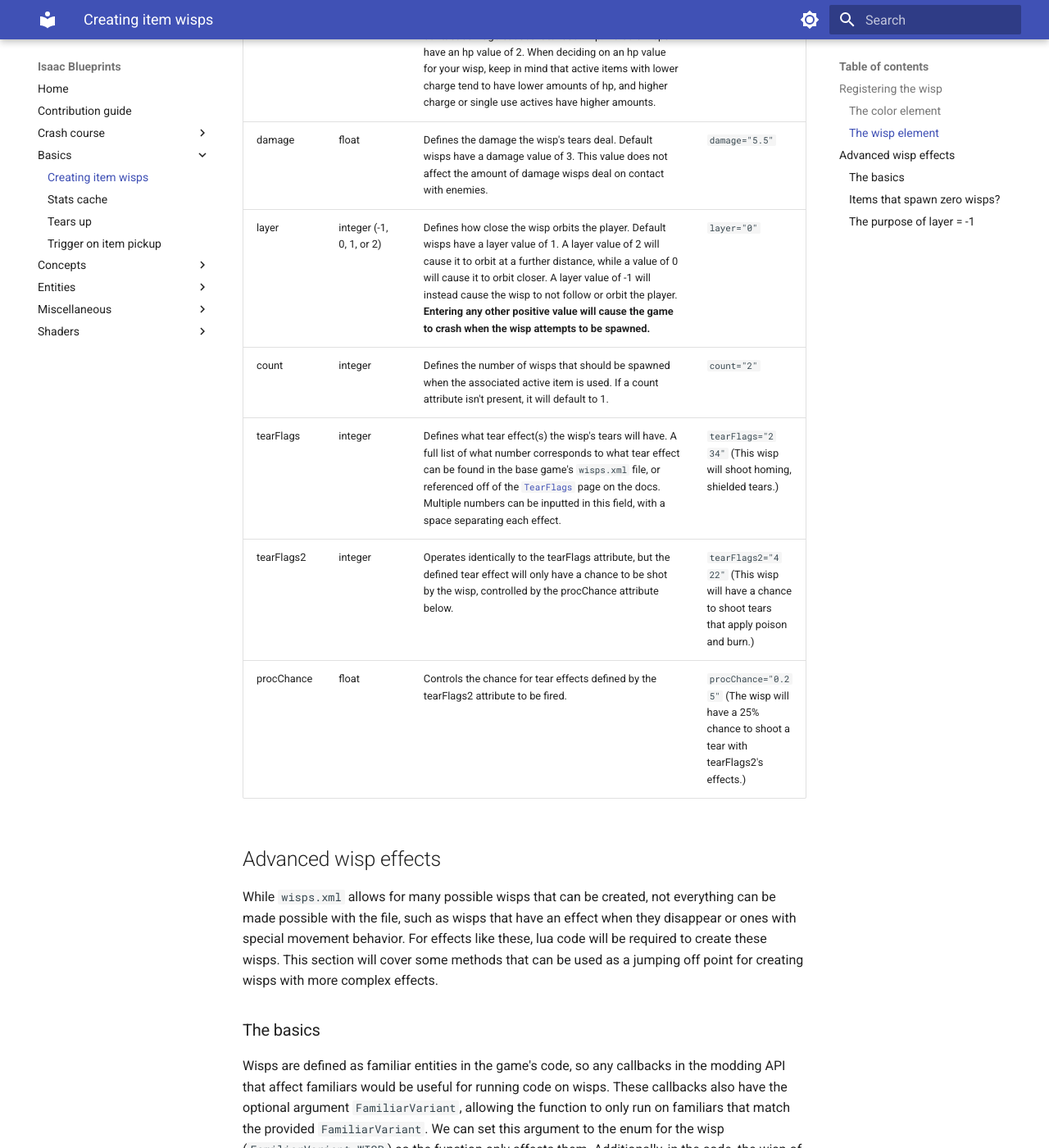
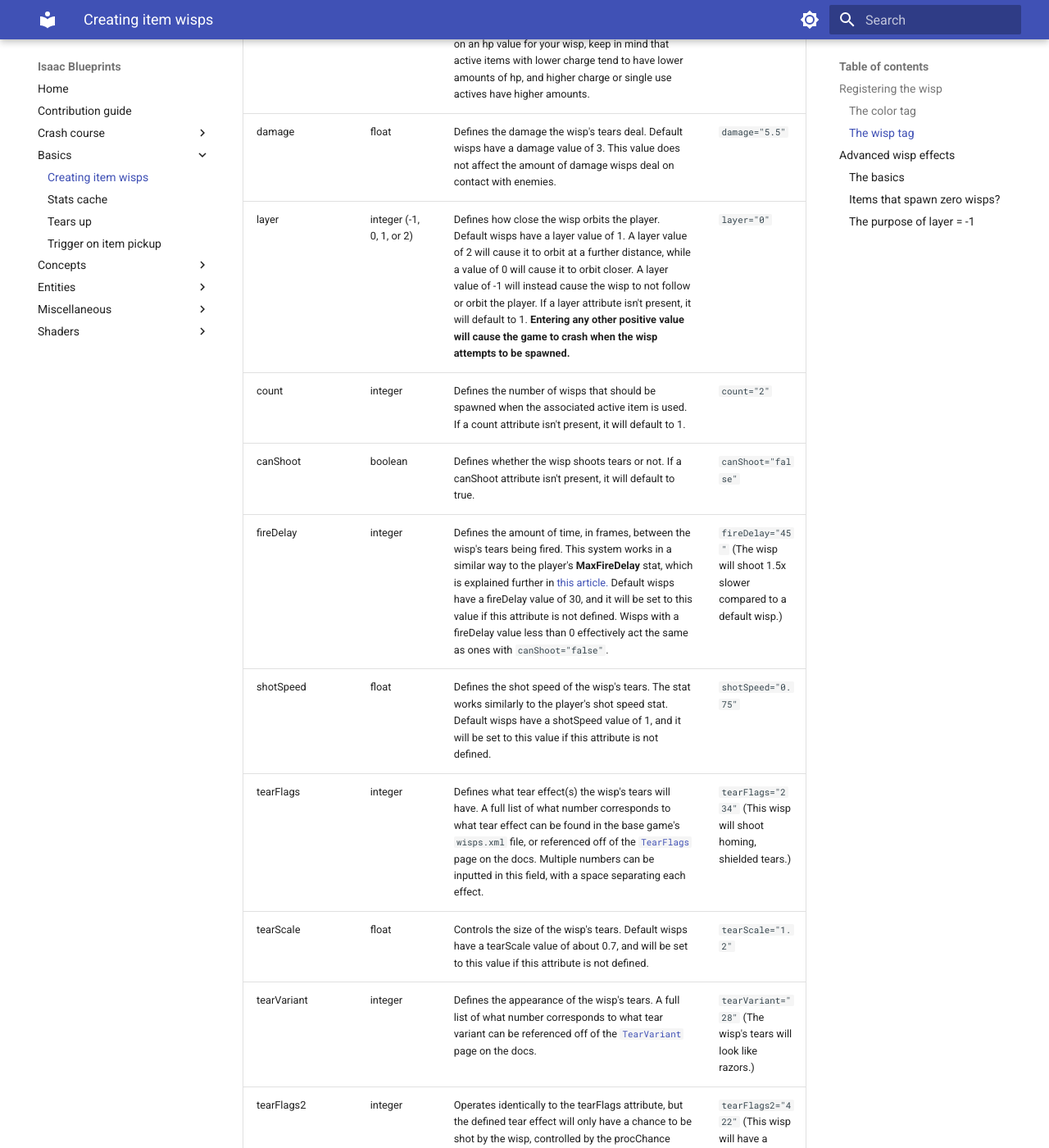
Before and after one commit to catinsurance/IsaacBlueprints, an MkDocs documentation site: the page built from docs/tutorials/basics/creating_item_wisps.md, in a window 1280 px wide and 1400 px high, scrolled down 2235 px. Shown: the whole window at 82% size. Built offline with MkDocs 1.6.1 and Material for MkDocs 9.7.7, drawn with Linux system fonts in a browser that asks for light colours; comment, search, counter and statistics services are not loaded; some of the changed text lies outside the part shown.

Commit message:
Update Item Wisps article with revisions and more attribute info

````diff
--- a/docs/tutorials/basics/creating_item_wisps.md
+++ b/docs/tutorials/basics/creating_item_wisps.md
@@ -26,40 +26,49 @@ The first step to creating a custom wisp is to have it registered in a `wisps.xm
 </wisps>
 ```
 
-There are two main child elements in this file to keep note of, the **color** element and **wisp** element.
+There are two main child tags in this file to keep note of, the **color** tag and **wisp** tag.
 
-### The color element
+### The color tag
 
-The color element stores a color for use inside your `wisps.xml` file, with a given **name** and RGB values. The RGB attributes that can be entered are **r**, **g**, **b**, **or**, **og**, **ob**, **cr**, **cg**, **cb**, and **ca**, and each of these attributes accept an integer value. Similar to the [`Color`](https://moddingofisaac.com/docs/rep/Color.html) class in the API, each of these attributes correspond to a member of the `Color` object - **r**, **g**, and **b** control the wisp's tint, **or**, **og**, and **ob** control the wisp's color offset, and **cr**, **cg**, **cb**, and **ca** control the wisp's colorize. However, the color defined in xml, when attached to a wisp, will not affect the wisp's `Color` value in game - in this example, the wisp would have a blue color in-game while having its `Color` be equal to `Color.Default`. It is also worth noting that the values in these two color systems correspond to each other - a wisp color value of 255 corresponds to a `Color` value of 1.
+The color tag stores a color for use inside your `wisps.xml` file, with a given **name** and RGB values. The RGB attributes that can be entered are **r**, **g**, **b**, **or**, **og**, **ob**, **cr**, **cg**, **cb**, and **ca**, and each of these attributes accept an integer value. Similar to the [`Color`](https://wofsauge.github.io/IsaacDocs/rep/Color.html) class in the API, each of these attributes correspond to a member of the `Color` object - **r**, **g**, and **b** control the wisp's tint, **or**, **og**, and **ob** control the wisp's color offset, and **cr**, **cg**, **cb**, and **ca** control the wisp's colorize. However, the color defined in xml, when attached to a wisp, will not affect the wisp's `Color` value in game - in this example, the wisp would have a blue color in-game while having its `Color` be equal to `Color.Default`. It is also worth noting that the values in these two color systems correspond to each other - a wisp color value of 255 corresponds to a `Color` value of 1.
 
 ???+ warning "Warning"
-    If a wisp attempts to reference a color element that has not been defined in the same file, it will instead default to a teal color. To avoid this from occurring on accident, and for ease of use, I would highly recommend copy-pasting the color elements from the base game's `wisps.xml` file, present in the resources folder (resources-dlc3 for Repentance users and extracted_resources for Repentance+ users).
+    If a wisp attempts to reference a color tag that has not been defined in the same file, it will instead default to a teal color. To avoid this from occurring on accident, and as a way to reference colors used by base game wisps, you can copy-paste the color tags from the base game's `wisps.xml` file, present in the resources folder (resources-dlc3 for Repentance users and extracted_resources for Repentance+ users).
     ![A wisp with its color undefined](../assets/item_wisps/invalid_wisp_color.png)
 
-### The wisp element
+### The wisp tag
 
-The wisp element is where the appearance and behavior of a wisp is defined, and is how it is linked to your active item. The element has several attributes to control these factors. The most important of these attributes will be listed below, but a complete list of them can be found on the `wisps.xml` page of the [community docs](https://moddingofisaac.com/docs/rep/xml/wisps.html).
+The wisp tag is where the appearance and behavior of a wisp is defined, and is how it is linked to your active item. The tag has several attributes to control these factors. A comprehensive list of the purpose for each attribute will be listed below.
 
 | Attribute | Value Type | Description | Example |
 | ----------- | ----------- | ----------- | ----------- |
 | id | integer | Links the defined wisp to your item. The id value should be the same one the item has defined in its `items.xml` entry. | `id="1"` |
-| flameColor | string | The color of the wisp's flame. Uses the name of a color element defined earlier in the file. | `flameColor="flame_blue"` |
-| coreColor | string | The color of the wisp's core. Uses the name of a color element defined earlier in the file. | `coreColor="core_blue"` |
-| tearColor | string | The color of the tears shot by the wisp. Uses the name of a color element defined earlier in the file. | `tearColor="tear_blue"` |
+| flameColor | string | The color of the wisp's flame. Uses the name of a color tag defined earlier in the file. | `flameColor="flame_blue"` |
+| coreColor | string | The color of the wisp's core. Uses the name of a color tag defined earlier in the file. | `coreColor="core_blue"` |
+| tearColor | string | The color of the tears shot by the wisp. Uses the name of a color tag defined earlier in the file. | `tearColor="tear_blue"` |
 | coreGfx | string | Changes the appearance of the wisp's core. Uses a .png file that is placed in resources/gfx/familiar/wisps. | `coreGfx="cross.png"` |
 | hp | float | Defines the wisp's maximum hitpoints. Each projectile the wisp blocks causes it to lose 1 hp, and taking contact damage causes it to lose 2 hp. Default wisps have an hp value of 2. When deciding on an hp value for your wisp, keep in mind that active items with lower charge tend to have lower amounts of hp, and higher charge or single use actives have higher amounts. | `hp="3"` |
 | damage | float | Defines the damage the wisp's tears deal. Default wisps have a damage value of 3. This value does not affect the amount of damage wisps deal on contact with enemies. | `damage="5.5"` |
-| layer | integer (-1, 0, 1, or 2) | Defines how close the wisp orbits the player. Default wisps have a layer value of 1. A layer value of 2 will cause it to orbit at a further distance, while a value of 0 will cause it to orbit closer. A layer value of -1 will instead cause the wisp to not follow or orbit the player. **Entering any other positive value will cause the game to crash when the wisp attempts to be spawned.** | `layer="0"` |
+| layer | integer (-1, 0, 1, or 2) | Defines how close the wisp orbits the player. Default wisps have a layer value of 1. A layer value of 2 will cause it to orbit at a further distance, while a value of 0 will cause it to orbit closer. A layer value of -1 will instead cause the wisp to not follow or orbit the player. If a layer attribute isn't present, it will default to 1. **Entering any other positive value will cause the game to crash when the wisp attempts to be spawned.** | `layer="0"` |
 | count | integer | Defines the number of wisps that should be spawned when the associated active item is used. If a count attribute isn't present, it will default to 1. | `count="2"` |
-| tearFlags | integer | Defines what tear effect(s) the wisp's tears will have. A full list of what number corresponds to what tear effect can be found in the base game's `wisps.xml` file, or referenced off of the [`TearFlags`](https://moddingofisaac.com/docs/rep/enums/TearFlags.html) page on the docs. Multiple numbers can be inputted in this field, with a space separating each effect. | `tearFlags="2 34"` (This wisp will shoot homing, shielded tears.) |
+| canShoot | boolean | Defines whether the wisp shoots tears or not. If a canShoot attribute isn't present, it will default to true. | `canShoot="false"` |
+| fireDelay | integer | Defines the amount of time, in frames, between the wisp's tears being fired. This system works in a similar way to the player's **MaxFireDelay** stat, which is explained further in [this article.](tears_up.md) Default wisps have a fireDelay value of 30, and it will be set to this value if this attribute is not defined. Wisps with a fireDelay value less than 0 effectively act the same as ones with `canShoot="false"`. | `fireDelay="45"` (The wisp will shoot 1.5x slower compared to a default wisp.) |
+| shotSpeed | float | Defines the shot speed of the wisp's tears. The stat works similarly to the player's shot speed stat. Default wisps have a shotSpeed value of 1, and it will be set to this value if this attribute is not defined. | `shotSpeed="0.75"` |
+| tearFlags | integer | Defines what tear effect(s) the wisp's tears will have. A full list of what number corresponds to what tear effect can be found in the base game's `wisps.xml` file, or referenced off of the [`TearFlags`](https://wofsauge.github.io/IsaacDocs/rep/enums/TearFlags.html) page on the docs. Multiple numbers can be inputted in this field, with a space separating each effect. | `tearFlags="2 34"` (This wisp will shoot homing, shielded tears.) |
+| tearScale | float | Controls the size of the wisp's tears. Default wisps have a tearScale value of about 0.7, and will be set to this value if this attribute is not defined. | `tearScale="1.2"` |
+| tearVariant | integer | Defines the appearance of the wisp's tears. A full list of what number corresponds to what tear variant can be referenced off of the [`TearVariant`](https://wofsauge.github.io/IsaacDocs/rep/enums/TearVariant.html) page on the docs. | `tearVariant="28"` (The wisp's tears will look like razors.) |
 | tearFlags2 | integer | Operates identically to the tearFlags attribute, but the defined tear effect will only have a chance to be shot by the wisp, controlled by the procChance attribute below. | `tearFlags2="4 22"` (This wisp will have a chance to shoot tears that apply poison and burn.) |
 | procChance | float | Controls the chance for tear effects defined by the tearFlags2 attribute to be fired. | `procChance="0.25"` (The wisp will have a 25% chance to shoot a tear with tearFlags2's effects.) |
+| tearColor2 | string | Operates identically to the tearColor attribute, but only affects tears with the effects of the tearFlags2 attribute. Uses the name of a color tag defined earlier in the file. | `tearColor2="tear_green"` |
+| tearScale2 | float | Operates identically to the tearScale attribute, but only affects tears with the effects of the tearFlags2 attribute. | `tearScale2="0.5"` |
+| damageMultiplier2 | float | Multiplies the damage that a tear with the tear effects defined by the tearFlags2 attribute will deal. | `damageMultiplier2="1.5"` (The wisp's tears with tearFlags2's effects will also deal 1.5x damage.) |
+| priority | integer | Controls the wisp's priority value. When wisps with the same layer are spawned by Book of Virtues while that layer has reached its cap of wisps, the newly spawned wisp will replace the oldest currently owned wisp in order to spawn in if it isn't already present. The priority attribute overrides this behavior, so that wisps with a priority of -1 are prioritized to be replaced instead, and wisps with a priority of 1 or more are replaced only after no wisps with a lower priority value can be replaced. If a layer priority isn't present, it will default to 0. | `priority="10"` |
 
 ## Advanced wisp effects
 While `wisps.xml` allows for many possible wisps that can be created, not everything can be made possible with the file, such as wisps that have an effect when they disappear or ones with special movement behavior. For effects like these, lua code will be required to create these wisps. This section will cover some methods that can be used as a jumping off point for creating wisps with more complex effects.
 
 ### The basics
-Wisps are defined as familiar entities in the game's code, so any callbacks in the modding API that affect familiars would be useful for running code on wisps. These callbacks also have the optional argument `FamiliarVariant`, allowing the function to only run on familiars that match the provided `FamiliarVariant`. We can set this argument to the enum for the wisp (`FamiliarVariant.WISP`) so the function only affects them. Additionally, in the code, the wisp of a given item has its subtype value equal to the associated item's `CollectibleType`, so as long as your custom item has been defined and stored in a variable, said variable can be used to check if your wisp is the one that spawned from using the right item.
+Wisps are defined as familiar entities in the game's code, so any callbacks in the modding API that affect familiars would be useful for running code on wisps. These callbacks also have the optional argument `FamiliarVariant`, allowing the function to only run on familiars that match the provided `FamiliarVariant`. You can set this argument to the enum for the wisp (`FamiliarVariant.WISP`) so the function only affects them. Additionally, in the code, the wisp of a given item has its subtype value equal to the associated item's `CollectibleType`, so as long as your custom item has been defined and stored in a variable, said variable can be used to check if your wisp is the one that spawned from using the right item.
 
 This example code snippet below will add behavior to a custom item's wisp, causing it to spawn a puddle of water every 3 seconds (assuming our custom item is called Isaac's Blueprint):
 
@@ -103,7 +112,7 @@ mod:AddCallback(ModCallbacks.MC_FAMILIAR_UPDATE, mod.IsaacsBlueprintWispFamiliar
 ```
 
 ### Items that spawn zero wisps?
-Looking through the base game's `wisps.xml`, you may notice some items that have their `count` attribute defined as 0, but are able to spawn wisps in game. What gives? Usually wisps have their `count` defined as 0 if they have special behavior with how they are spawned, like an item spawning a random amount of them on use (ex. Guppy's Head), or an item that doesn't have a wisp of its own, instead spawning wisps from other items (ex. Book of Sin). This behavior can be emulated in lua via a callback registered when an item is used, checking if the player has the Book of Virtues item, and adding the wisp using either [`player:AddWisp()`](https://moddingofisaac.com/docs/rep/EntityPlayer.html?h=addwisp#addwisp) or [`Isaac.Spawn()`](https://moddingofisaac.com/docs/rep/Isaac.html#spawn).
+Looking through the base game's `wisps.xml`, you may notice some items that have their `count` attribute defined as 0, but are able to spawn wisps in game. What gives? Usually wisps have their `count` defined as 0 if they have special behavior with how they are spawned, like an item spawning a random amount of them on use (ex. [Guppy's Head](https://bindingofisaacrebirth.wiki.gg/wiki/Guppy%27s_Head#Synergies)), or an item that doesn't have a wisp of its own, instead spawning wisps from other items (ex. [Book of Sin](https://bindingofisaacrebirth.wiki.gg/wiki/The_Book_of_Sin#Synergies)). This behavior can be emulated in lua via a callback registered when an item is used, checking if the player has the Book of Virtues item, and adding the wisp using either [`player:AddWisp()`](https://wofsauge.github.io/IsaacDocs/rep/EntityPlayer.html#addwisp) or [`Isaac.Spawn()`](https://wofsauge.github.io/IsaacDocs/rep/Isaac.html#spawn).
 
 ### The purpose of layer = -1
 In a similar vein, it may seem odd that some wisps have a `layer` defined as -1, when these wisps have no movement behavior. This is to allow for custom movement behavior for these wisps. Changing the wisp's `Position` and/or `Velocity` in a familiar update callback can be used to code your own movement behavior for the wisp.
````
